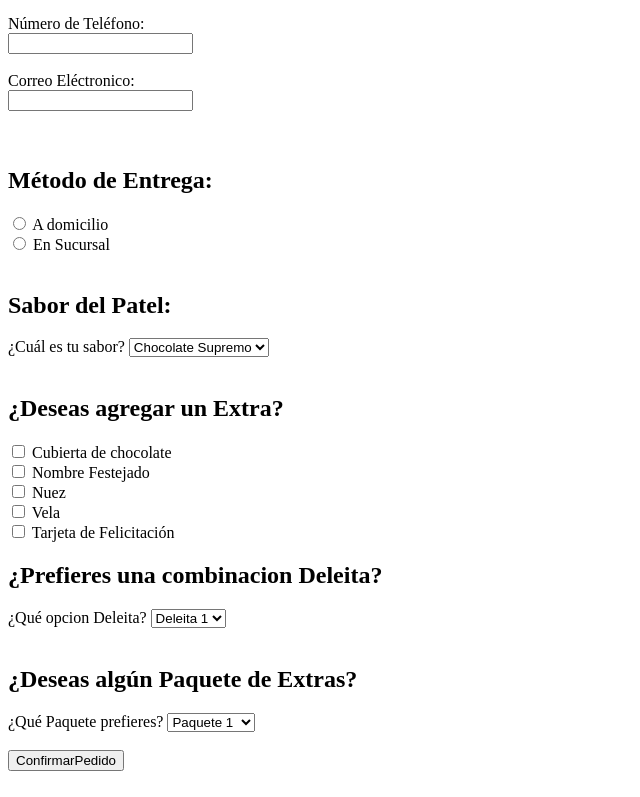
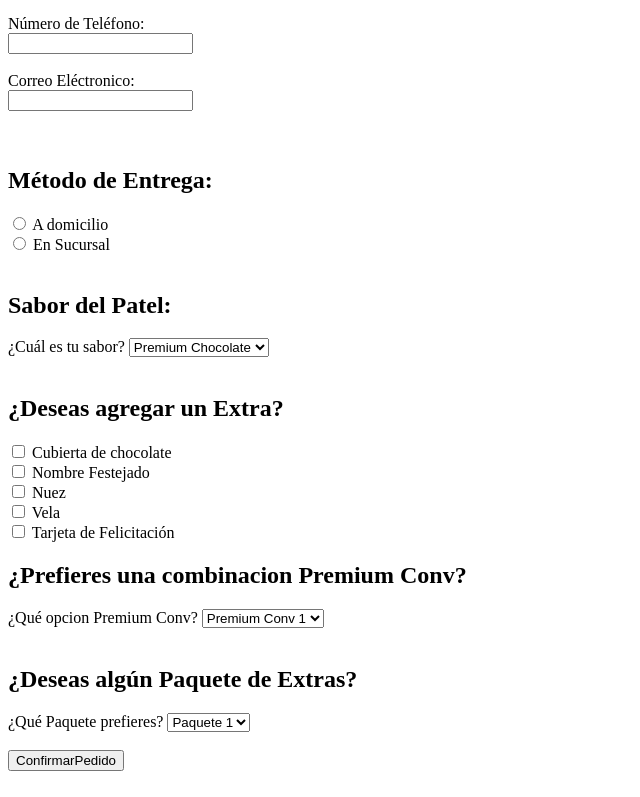
Before and after one commit to AlcazarJorge/Frontend-LaunchX, a plain HTML site: page S2-Primer vuelo/Alca's Page/pedido.html in a window 1280 px wide. Shown: the part 431-1228 px from the top of the page, without its empty margins (0-640 px from the left). Drawn offline with Linux system fonts and the light colour scheme; files whose address does not match are found by name.

Commit message:
Update pedido.html

```diff
--- a/S2-Primer vuelo/Alca's Page/pedido.html
+++ b/S2-Primer vuelo/Alca's Page/pedido.html
@@ -37,7 +37,7 @@
     <h2>Sabor del Patel:</h2>
     <label for="Pastel">¿Cuál es tu sabor?</label>
     <select id="Pastel" name="Pastel">
-        <option value="Premiumchocolate">Chocolate Supremo</option>
+        <option value="Premiumchocolate">Premium Chocolate</option>
         <option value="imposible">Imposible</option>
         <option value="chocolate">Chocolate</option>
         <option value="3leches">3 Leches</option>
@@ -56,27 +56,27 @@
     <input type="checkbox" id="tarjetaFelicitacion" name="tarjetaFelicitacion" value="Tarjeta Felicitacion">
     <label for="tarjetaFelicitacion">Tarjeta de Felicitación</label><br>
 
-    <h2>¿Prefieres una combinacion Deleita?</h2>
-    <label for="deleitaCombinacion">¿Qué opcion Deleita?</label>
-    <select id="deleitaCombinacion" name="deleitaCombinacion">
-        <option value="deleita1">Deleita 1</option>
-        <option value="deleita2">Deleita 2</option>
-        <option value="deleita3">Deleita 3</option>
-        <option value="deleita4">Deleita 4</option>
-        <option value="deleita5">Deleita 5</option>
+    <h2>¿Prefieres una combinacion Premium Conv?</h2>
+    <label for="PremiumConv">¿Qué opcion Premium Conv?</label>
+    <select id="PremiumConv" name="PremiumConv">
+        <option value="Premium Conv1">Premium Conv 1</option>
+        <option value="Premium Conv2">Premium Conv 2</option>
+        <option value="Premium Conv3">Premium Conv 3</option>
+        <option value="Premium Conv4">Premium Conv 4</option>
+        <option value="Premium Conv5">Premium Conv 5</option>
     </select><br><br>
 
     <h2>¿Deseas algún Paquete de Extras?</h2>
-    <label for="deleitaCombinacion">¿Qué Paquete prefieres?</label>
-    <select id="deleitaCombinacion" name="deleitaCombinacion">
+    <label for="PremiumConv">¿Qué Paquete prefieres?</label>
+    <select id="PremiumConv" name="PremiumConv">
         <option value="paquete1">Paquete 1</option>
-        <option value="paquete2">Paqueter 2</option>
+        <option value="paquete2">Paquete 2</option>
         <option value="paquete3">Paquete 3</option>
         <option value="paquete4">Paquete 4</option>
         <option value="paquete5">Paquete 5</option>
     </select><br><br>
 
-    <input type="button" id="confirmarPedido" name="confirmarPedido" value="ConfirmarPedido" onclick="alert('¡¡¡Hemos tomado tu pedido!!!');"><br><br>
+    <input type="button" id="confirmarPedido" name="confirmarPedido" value="ConfirmarPedido" onclick="alert('Pedido Realizado');"><br><br>
 
 </body>
 </html>
```
